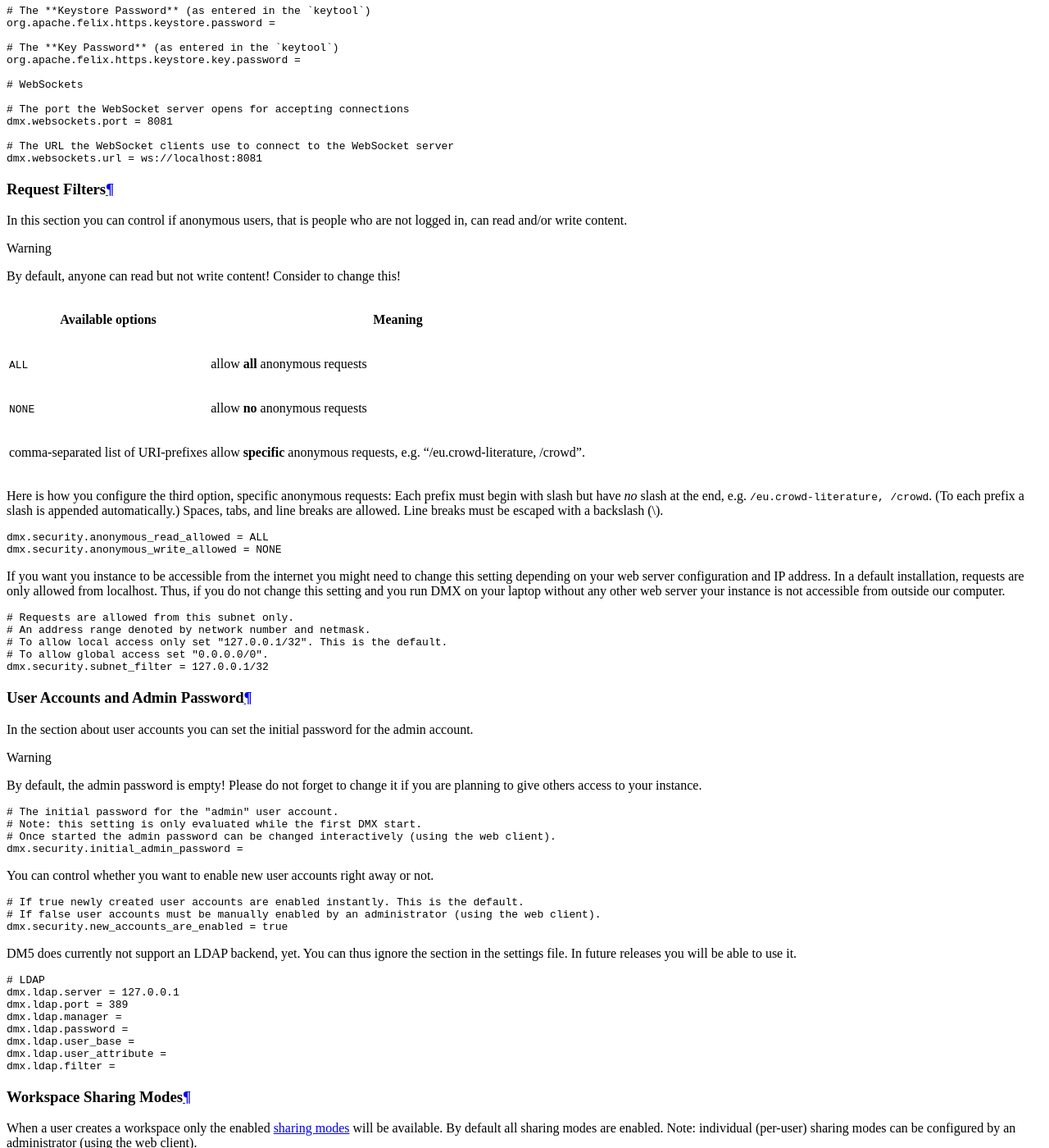
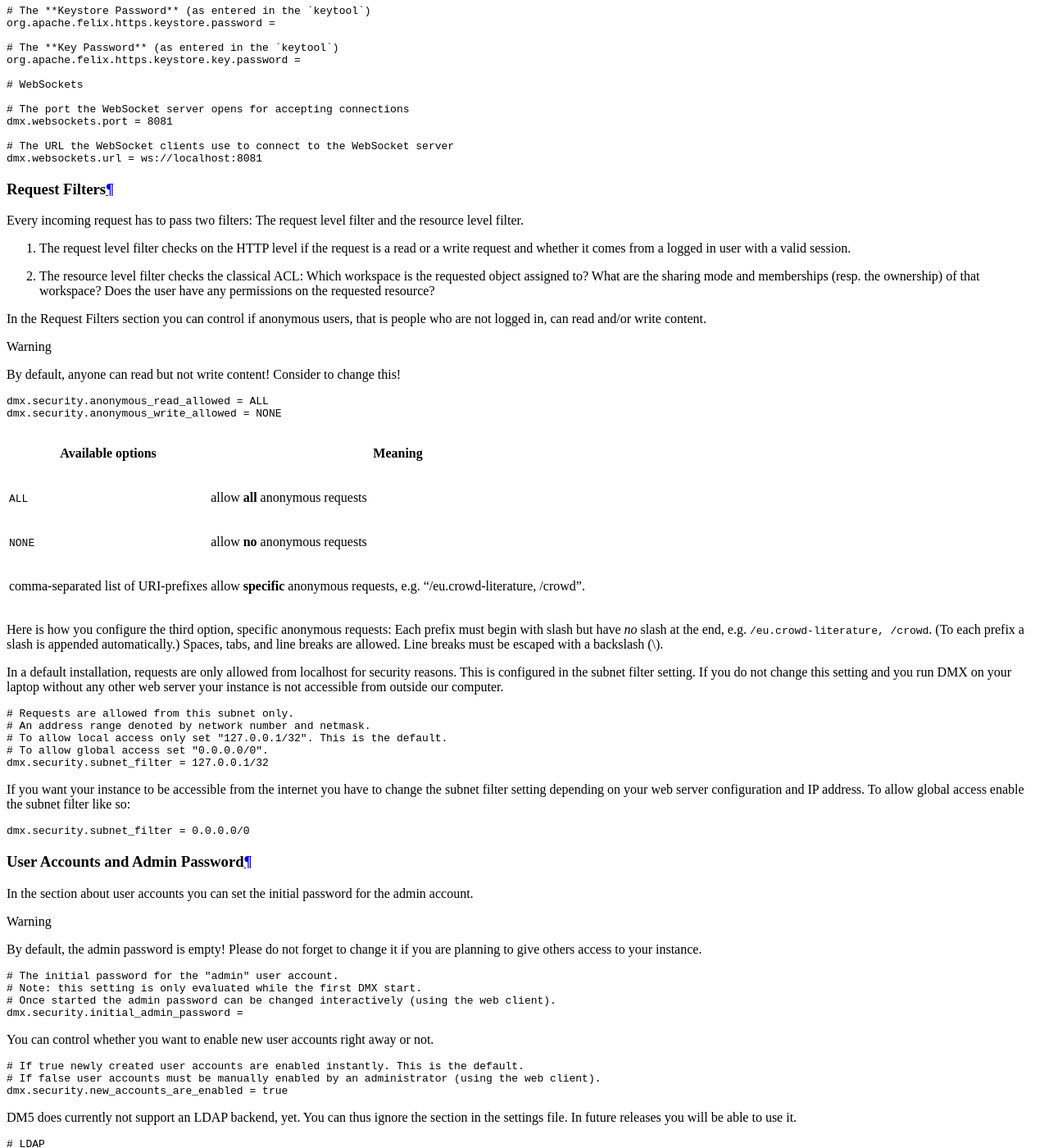
Before and after one commit to dmx-systems/dmx-documentation, a Sphinx documentation site: the page built from docs/admin.rst, in a window 1280 px wide and 1400 px high, scrolled down 1136 px. Shown: the whole window at 82% size. Built offline with Sphinx 7.4.7 and the Read the Docs theme 2.0.0, drawn with Linux system fonts in a browser that asks for light colours.

Commit message:
Rewrote the request filter/subnet filter section, https://git.dmx.systems/dmx-platform/dmx-documentation/issues/15

```diff
--- a/docs/admin.rst
+++ b/docs/admin.rst
@@ -49,9 +49,19 @@
 Request Filters
 ===============
 
-In this section you can control if anonymous users, that is people who are not logged in, can read and/or write content.
+Every incoming request has to pass two filters: The request level filter and the resource level filter.
+
+#. The request level filter checks on the HTTP level if the request is a read or a write request and whether it comes from a logged in user with a valid session.
+#. The resource level filter checks the classical ACL: Which workspace is the requested object assigned to? What are the sharing mode and memberships (resp. the ownership) of that workspace? Does the user have any permissions on the requested resource?
+
+In the Request Filters section you can control if anonymous users, that is people who are not logged in, can read and/or write content.
 
 .. warning:: By default, anyone can read but not write content! Consider to change this!
+
+.. code:: bash
+
+   dmx.security.anonymous_read_allowed = ALL
+   dmx.security.anonymous_write_allowed = NONE
 
 ======================================  ============================================
 Available options                       Meaning
@@ -68,15 +78,9 @@
 Spaces, tabs, and line breaks are allowed.
 Line breaks must be escaped with a backslash (\\).
 
-.. code:: bash
-
-   dmx.security.anonymous_read_allowed = ALL
-   dmx.security.anonymous_write_allowed = NONE
-
-
-If you want you instance to be accessible from the internet you might need to change this setting depending on your web server configuration and IP address.
-In a default installation, requests are only allowed from localhost.
-Thus, if you do not change this setting and you run DMX on your laptop without any other web server your instance is not accessible from outside our computer.
+In a default installation, requests are only allowed from localhost for security reasons.
+This is configured in the subnet filter setting.
+If you do not change this setting and you run DMX on your laptop without any other web server your instance is not accessible from outside our computer.
 
 .. code:: bash
 
@@ -85,6 +89,13 @@
    # To allow local access only set "127.0.0.1/32". This is the default.
    # To allow global access set "0.0.0.0/0".
    dmx.security.subnet_filter = 127.0.0.1/32
+
+If you want your instance to be accessible from the internet you have to change the subnet filter setting depending on your web server configuration and IP address.
+To allow global access enable the subnet filter like so:
+
+.. code:: bash
+
+    dmx.security.subnet_filter = 0.0.0.0/0
 
 User Accounts and Admin Password
 ================================
```
